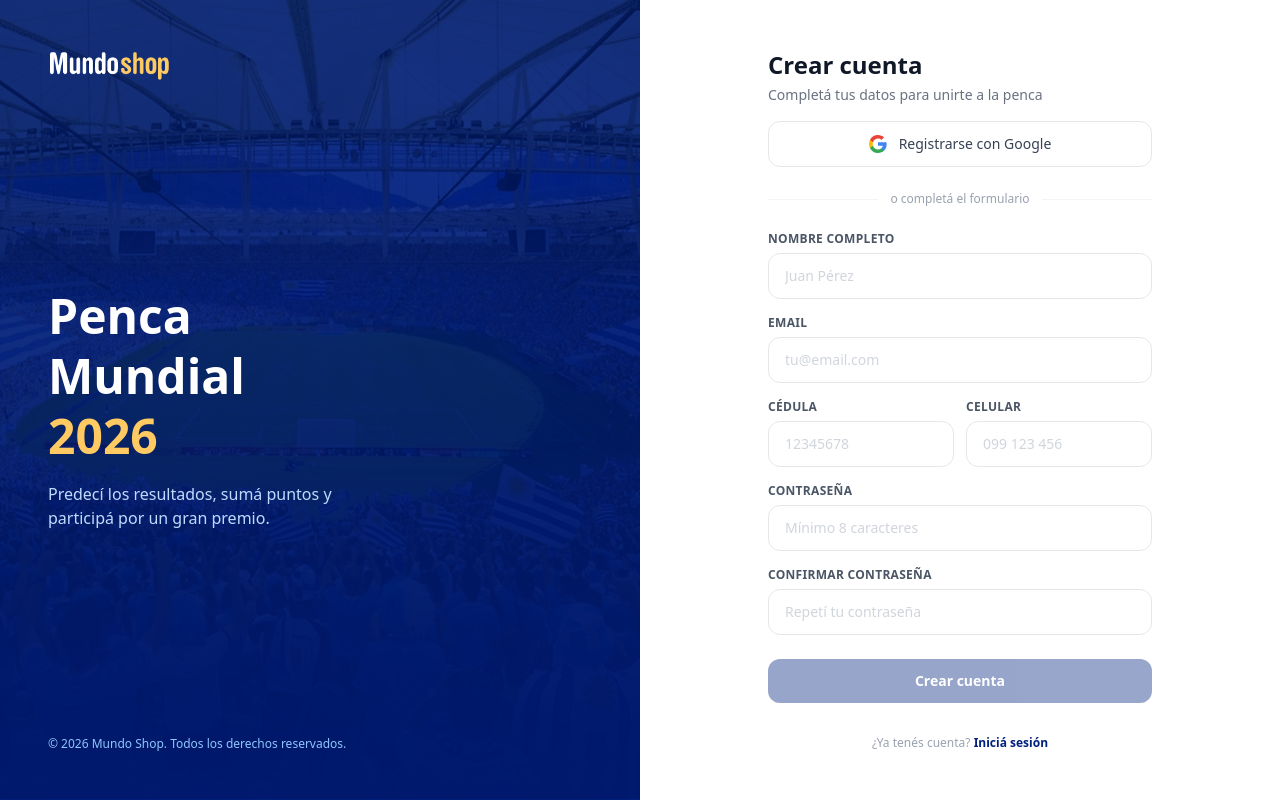
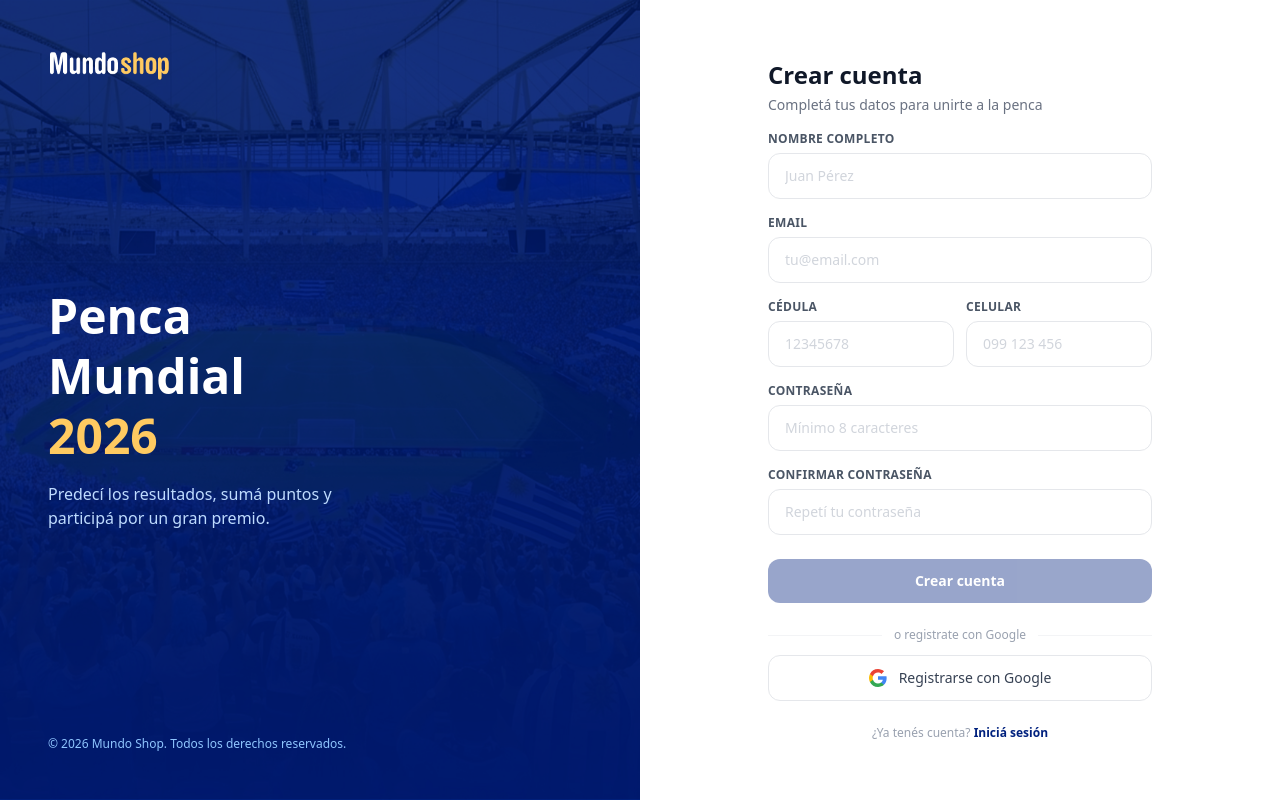
Before and after one commit to Fede-rodriguez1/Penca-2026-Mundoshoop, a Next.js app: page /register in a window 1280 px wide. Built offline with nearby package versions, Linux system fonts and the light colour scheme.

Commit message:
ui: move Google sign-in button below registration form
Co-Authored-By: Claude Sonnet 4.6 <noreply@anthropic.com>

```diff
--- a/src/app/register/page.tsx
+++ b/src/app/register/page.tsx
@@ -93,23 +93,6 @@ function RegisterForm() {
               Te unís a: {pencaName}
             </div>
           )}
-
-          {/* Google */}
-          <button
-            type="button"
-            onClick={() => signIn("google", { callbackUrl: pencaCode ? `/dashboard?pencaCode=${pencaCode}` : "/dashboard" })}
-            className="w-full flex items-center justify-center gap-3 border border-gray-200 rounded-xl py-3 px-4 text-sm font-medium text-gray-700 hover:bg-gray-50 transition-colors mb-6"
-          >
-            <GoogleIcon />
-            Registrarse con Google
-          </button>
-
-          {/* Divider */}
-          <div className="flex items-center gap-3 mb-6">
-            <div className="flex-1 h-px bg-gray-100" />
-            <span className="text-xs text-gray-400">o completá el formulario</span>
-            <div className="flex-1 h-px bg-gray-100" />
-          </div>
 
           {/* Form */}
           <form onSubmit={handleSubmit} className="space-y-4">
@@ -239,7 +222,24 @@ function RegisterForm() {
             </button>
           </form>
 
-          <p className="text-center text-xs text-gray-400 mt-8">
+          {/* Divider */}
+          <div className="flex items-center gap-3 mt-6">
+            <div className="flex-1 h-px bg-gray-100" />
+            <span className="text-xs text-gray-400">o registrate con Google</span>
+            <div className="flex-1 h-px bg-gray-100" />
+          </div>
+
+          {/* Google */}
+          <button
+            type="button"
+            onClick={() => signIn("google", { callbackUrl: pencaCode ? `/dashboard?pencaCode=${pencaCode}` : "/dashboard" })}
+            className="w-full flex items-center justify-center gap-3 border border-gray-200 rounded-xl py-3 px-4 text-sm font-medium text-gray-700 hover:bg-gray-50 transition-colors mt-3"
+          >
+            <GoogleIcon />
+            Registrarse con Google
+          </button>
+
+          <p className="text-center text-xs text-gray-400 mt-6">
             ¿Ya tenés cuenta?{" "}
             <Link href="/login" className="font-semibold hover:underline" style={{ color: "#00217E" }}>
               Iniciá sesión
```
